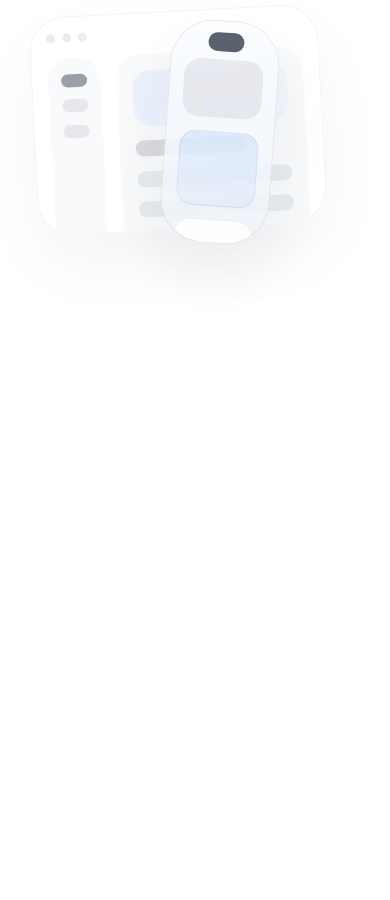
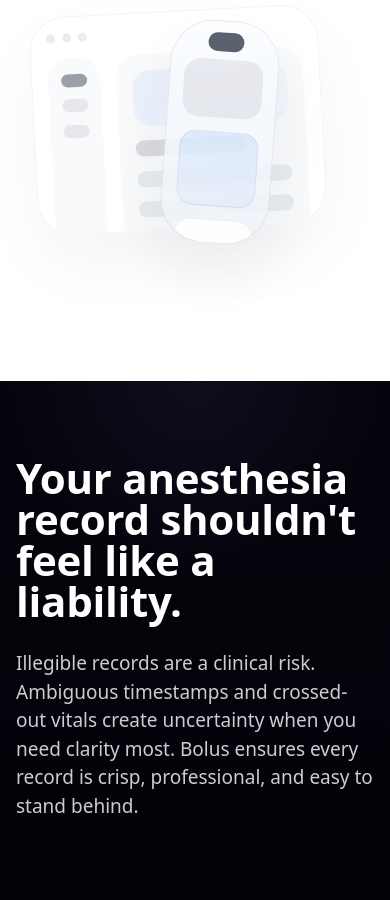
Before and after one commit to unkemptmiso/Bolus-Website, an Astro site in the folder site/: page / in a window 390 px wide. Shown: the part 616-1516 px from the top of the page. Before the commit the page ends 997 px from the top, so only its background shows below. Built offline with nearby package versions, Linux system fonts and the light colour scheme; Astro itself is replaced by a stand-in of ours.

Commit message:
Implement Home Problem Section and update homepage copy blueprint

```diff
--- /dev/null
+++ b/site/src/components/content/HomeProblemSection.astro
@@ -0,0 +1,15 @@
+<section class="problem-section" aria-labelledby="home-problem-title">
+  <div class="problem-section__inner">
+    <div class="problem-section__copy">
+      <h2 id="home-problem-title" class="problem-section__title">
+        <span class="problem-section__title-line">Your anesthesia record shouldn't</span>
+        <span class="problem-section__title-line">feel like a liability.</span>
+      </h2>
+      <p class="problem-section__body">
+        Illegible records are a clinical risk. Ambiguous timestamps and crossed-out vitals create
+        uncertainty when you need clarity most. Bolus ensures every record is crisp,
+        professional, and easy to stand behind.
+      </p>
+    </div>
+  </div>
+</section>
--- a/site/src/pages/index.astro
+++ b/site/src/pages/index.astro
@@ -1,5 +1,6 @@
 ---
 import { getEntry } from "astro:content";
+import HomeProblemSection from "../components/content/HomeProblemSection.astro";
 import HomeSplashHero from "../components/content/HomeSplashHero.astro";
 import { homePage } from "../config/site-manifest";
 import BaseLayout from "../layouts/BaseLayout.astro";
@@ -18,4 +19,5 @@ if (!homeSeo) throw new Error("Could not find the 'home' page metadata.");
   mainClass="site-main site-main--splash"
 >
   <HomeSplashHero />
+  <HomeProblemSection />
 </BaseLayout>
--- a/site/src/styles/global.css
+++ b/site/src/styles/global.css
@@ -682,6 +682,53 @@ ul {
   text-align: center;
 }
 
+.problem-section {
+  position: relative;
+  overflow: clip;
+  background:
+    radial-gradient(circle at top center, rgba(54, 67, 122, 0.16), transparent 36%),
+    linear-gradient(180deg, #07030c 0%, #040109 100%);
+}
+
+.problem-section__inner {
+  width: min(1120px, calc(100vw - 2.5rem));
+  margin: 0 auto;
+  padding: clamp(5.75rem, 10vw, 8.5rem) 0 clamp(6rem, 10vw, 8.75rem);
+}
+
+.problem-section__copy {
+  display: grid;
+  gap: 28px;
+}
+
+.problem-section__title {
+  max-width: 16ch;
+  margin: 0;
+  font-family: system-ui, -apple-system, BlinkMacSystemFont, "Segoe UI", Roboto, "Helvetica Neue", sans-serif;
+  font-size: 56px;
+  line-height: 1;
+  letter-spacing: -0.28px;
+  font-weight: 700;
+  color: #ffffff;
+  text-wrap: pretty;
+}
+
+.problem-section__title-line {
+  display: block;
+  white-space: nowrap;
+}
+
+.problem-section__body {
+  max-width: 58ch;
+  margin: 0;
+  font-family: system-ui, -apple-system, BlinkMacSystemFont, "Segoe UI", Roboto, "Helvetica Neue", sans-serif;
+  font-size: 22px;
+  line-height: 1.5;
+  letter-spacing: 0px;
+  font-weight: 500;
+  color: rgba(255, 255, 255, 0.8);
+}
+
 .hero {
   display: grid;
   grid-template-columns: 1.6fr 1fr;
@@ -920,4 +967,27 @@ ul {
     top: 52%;
     transform: translate(-50%, -46%) rotate(4deg);
   }
+
+  .problem-section__inner {
+    width: min(1120px, calc(100vw - 2rem));
+    padding: 4.75rem 0 5rem;
+  }
+
+  .problem-section__title {
+    max-width: none;
+    width: 100%;
+    font-size: 42px;
+    line-height: 0.98;
+  }
+
+  .problem-section__title-line {
+    display: inline;
+    white-space: normal;
+  }
+
+  .problem-section__body {
+    max-width: 34rem;
+    font-size: 19px;
+    line-height: 1.5;
+  }
 }
```
Also changed, not shown: site/tests/components/header-scroll-motion.test.ts (+3 -3 lines), site/tests/components/home-problem-section.test.ts (added, +67 -0 lines), site/src/assets/placeholders/problem-comparison.png (added), 1 other file.
